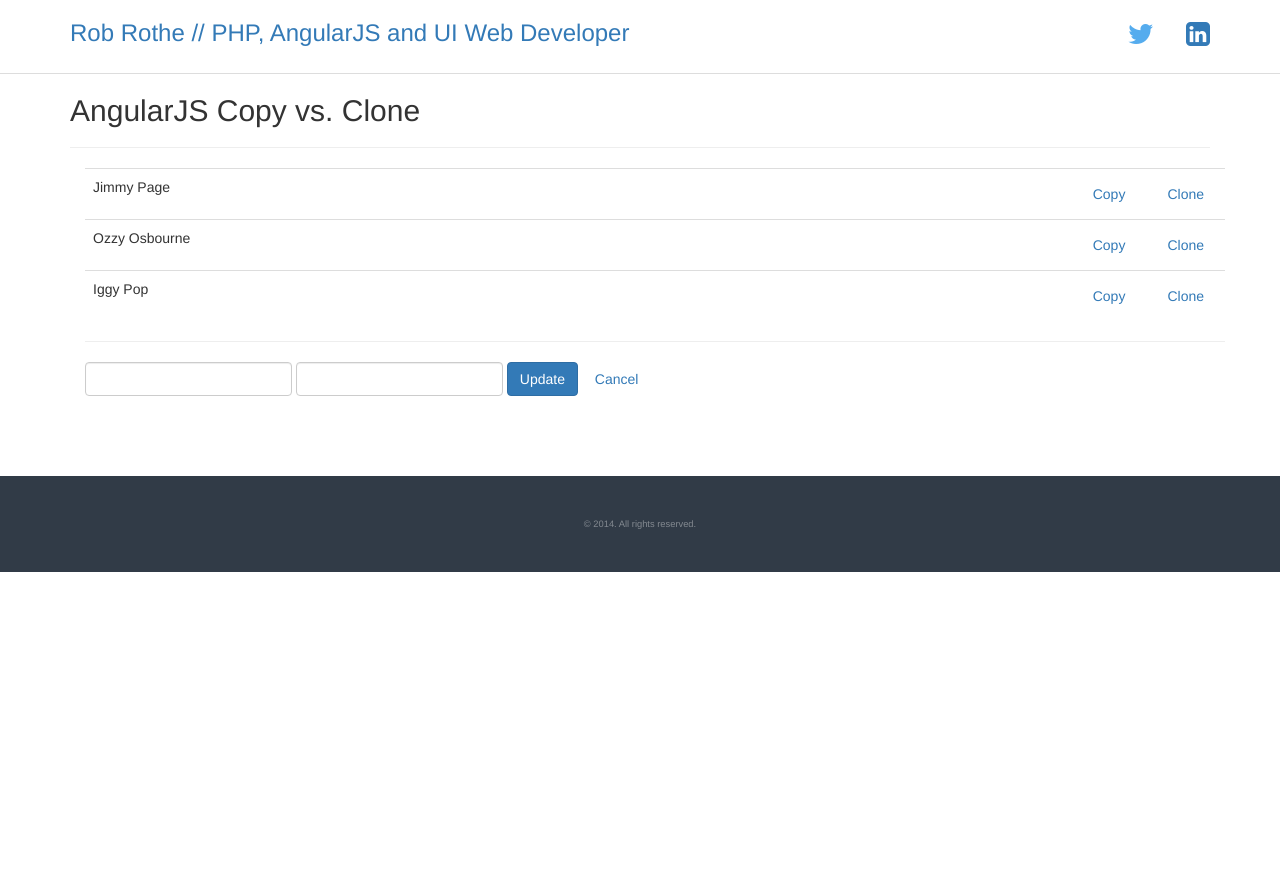
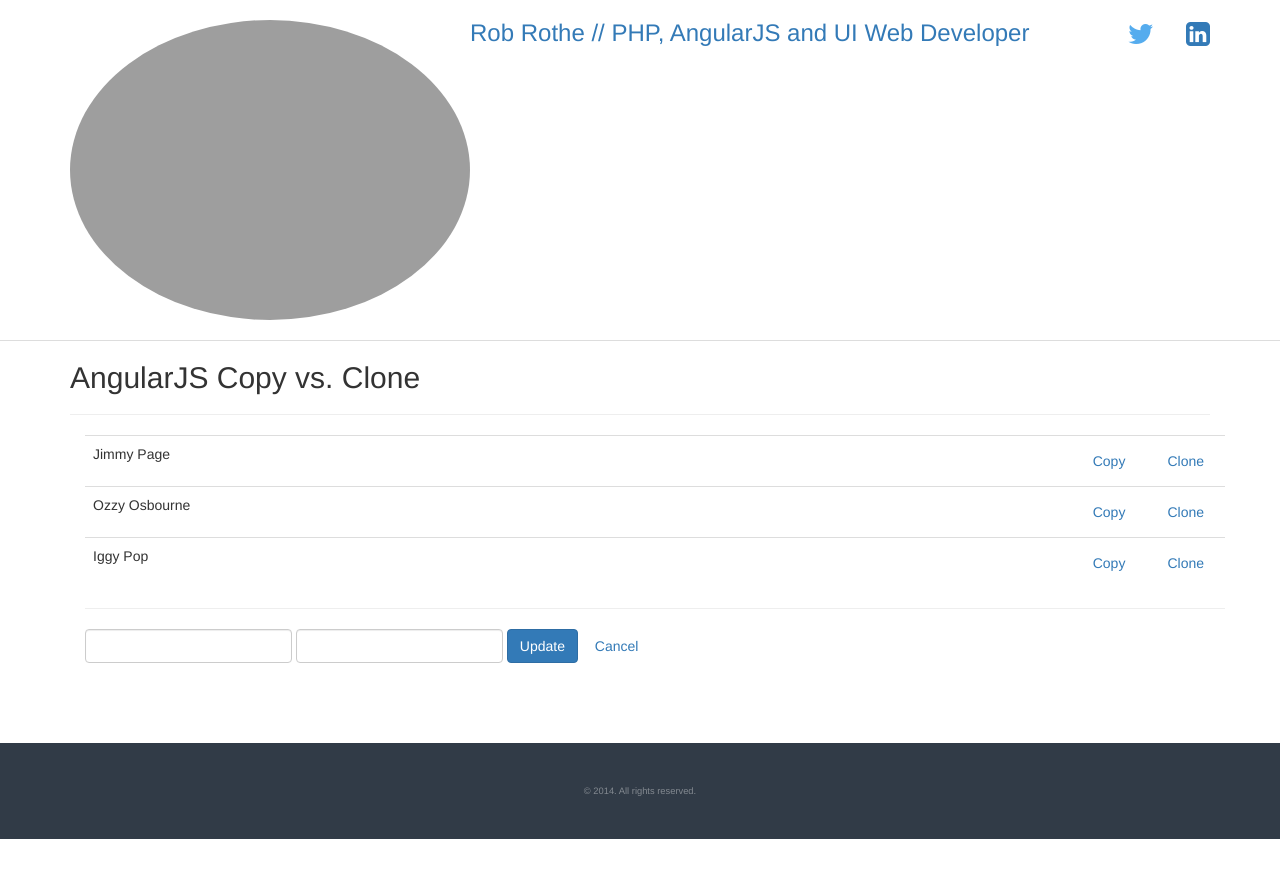
Before and after one commit to robrothedev/robrothedev.github.io, a Jekyll site: the page built from examples/angularjs-copy-vs-clone.md, in a window 1280 px wide. Shown: the top 878 px of the page. Built offline with Jekyll 4.4.1, drawn with Linux system fonts in a browser that asks for light colours; nearby versions of some CDN libraries.

Commit message:
Adding photo

```diff
--- a/_layouts/examples.html
+++ b/_layouts/examples.html
@@ -38,6 +38,7 @@
           <li><a href="https://www.linkedin.com/pub/rob-rothe/64/407/b80"><span class="fa fa-linkedin-square fa-2x pull-right"></span></a></li>
         </ul>
         <h3>
+          <img src="{{ site.baseurl}}public/images/rob.jpg" class="img-circle pull-left">
           <a href="{{ site.baseurl }}" title="Home">{{ site.title }}</a>
         </h3>
       </div>
```
Also changed, not shown: public/images/rob-bw.jpg (added).
